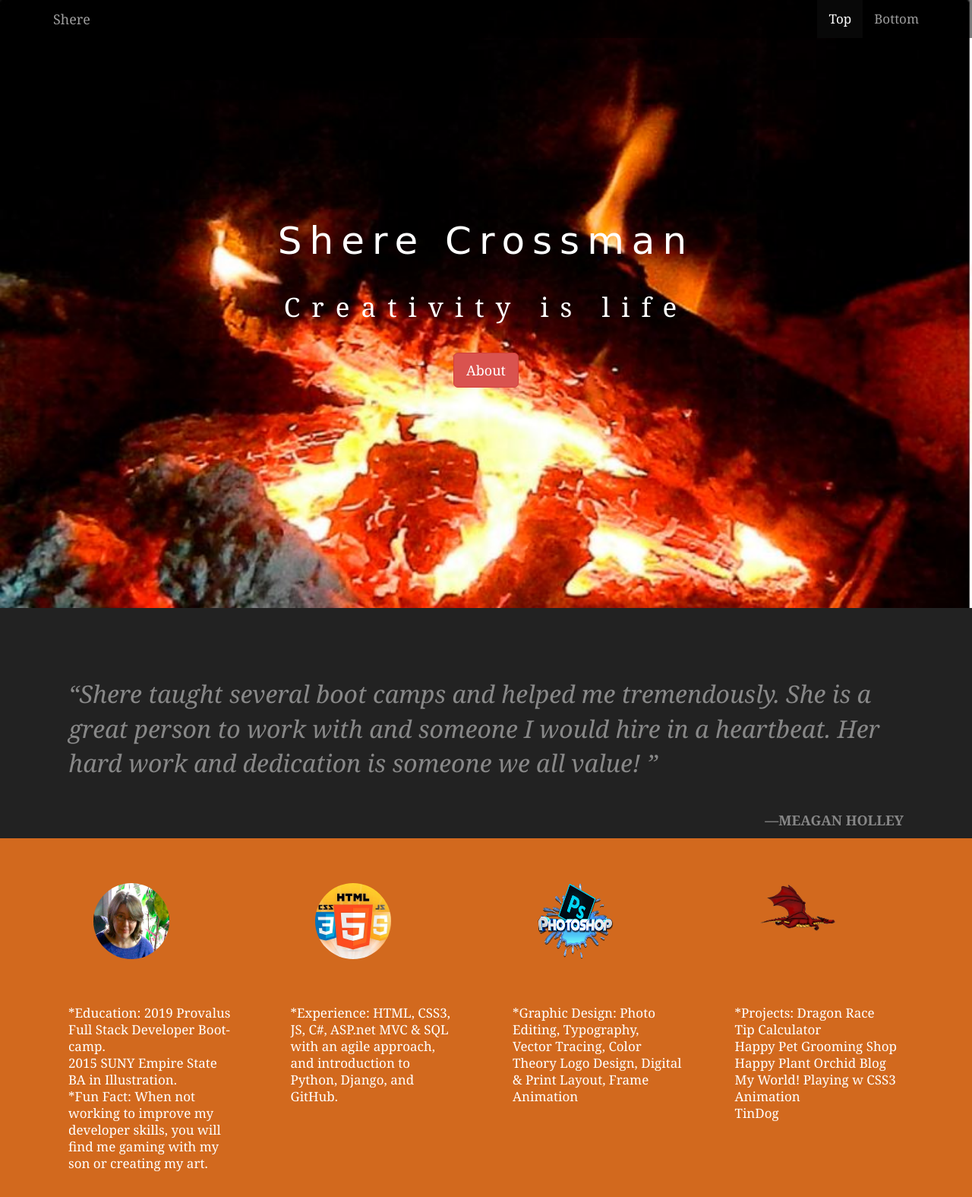
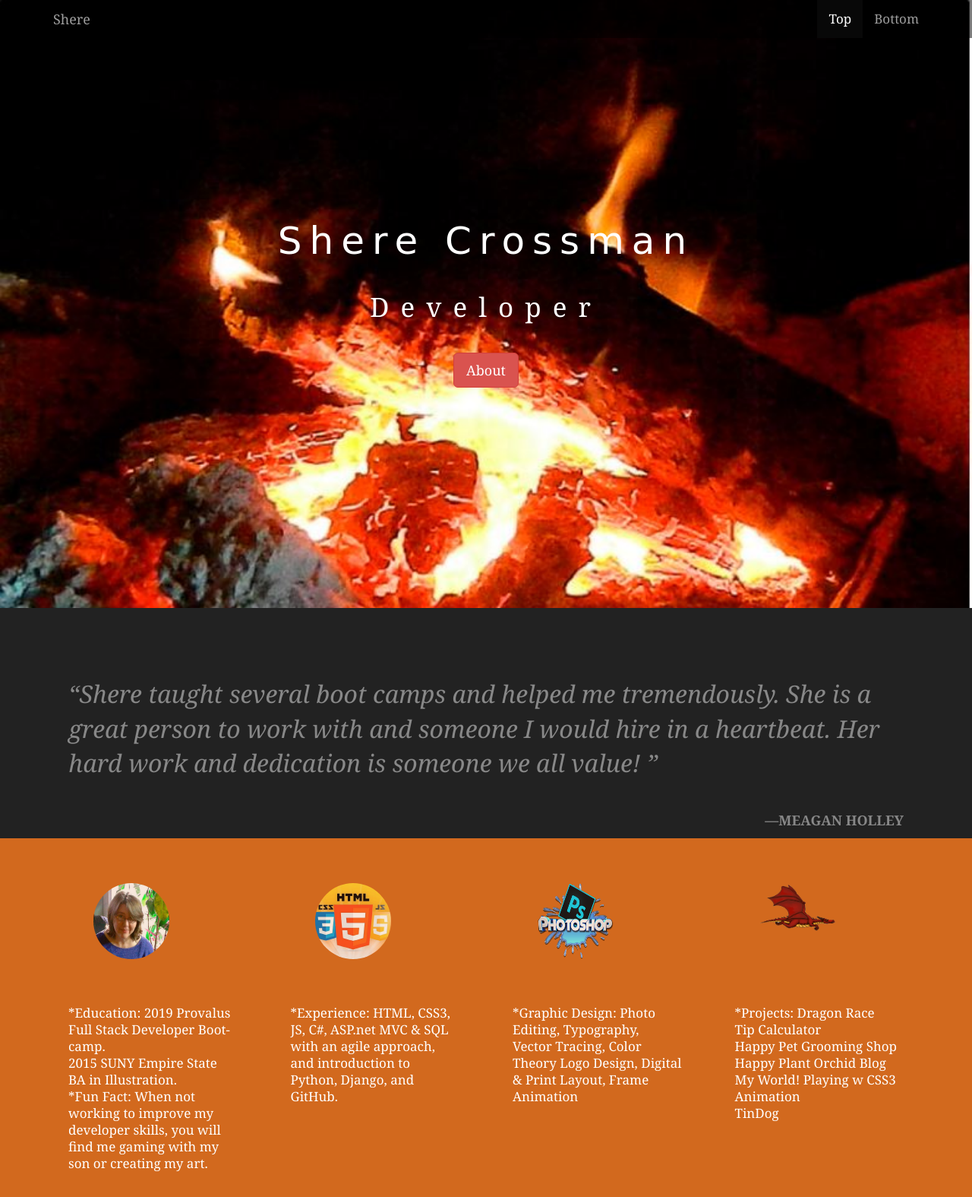
Before and after one commit to Sherekin2012/CrossmanDesigns, a plain HTML site: page index.html in a window 1280 px wide. Shown: the top 1575 px of the page at 76% size. Drawn offline with nearby package versions, Linux system fonts and the light colour scheme; a web font is replaced by a local one.

Commit message:
CSS update

```diff
--- a/index.html
+++ b/index.html
@@ -48,7 +48,7 @@
             <h1 class="heading-primary-main"><span class="heading-primary-main">Shere Crossman</span>
 
             </h1>
-            <h2 class="heading-primary-sub">Creativity is life</h2>
+            <h2 class="heading-primary-sub">Developer</h2>
 
 
             <a href="#bottom" role="button" class="btn btn-danger btn-lg">About</a>
--- a/styles.css
+++ b/styles.css
@@ -36,6 +36,8 @@ body,
     height: 100%;
     box-sizing: border-box;
     font-family: Georgia, 'Times New Roman', Times, sans-serif;
+    color: white;
+
 }
 
 
@@ -44,18 +46,15 @@ body,
     background-size: cover;
     display:table;
     width: 100%;
-    padding: 0 20%;
 
 }
 
 .heading-primary {
-    color: #fff;
     text-transform: uppercase;
     backface-visibility: hidden;
 }
 .cover-text {
     text-align: center;
-    color: white;
     display: table-cell;
     vertical-align: middle;
 }
@@ -156,7 +155,6 @@ p {
 .about{
     background-color: chocolate;
     background-size: cover;
-    color: white;
     text-align: left;
     margin-top: 0;
     line-height: 2.2rem;
@@ -180,9 +178,12 @@ span:hover{
     border-radius: 50%;
     overflow: hidden;
     margin: 15% 20%;
+    opacity: .85;
 }
 
-
+.image:hover{
+    opacity: 1;
+}
 
 footer {
     background: #222;
```
